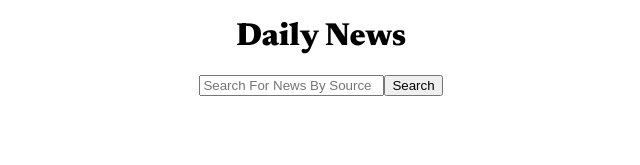
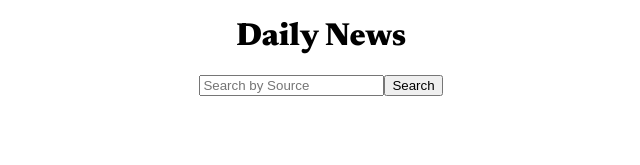
Before and after one commit to fabiolamariapina/daily-news, a React (Create React App) app in the folder daily-news/: page / in a window 1280 px wide. Shown: the top 165 px of the page, without its empty margins (319-959 px from the left). Built offline with nearby package versions, Linux system fonts and the light colour scheme.

Commit message:
changed placeholder

```diff
--- a/daily-news/src/App.js
+++ b/daily-news/src/App.js
@@ -19,7 +19,7 @@ export default class App extends Component {
               <Form.Control
                 className="mb-2 mr-sm-2"
                 id="inlineFormInputName2"
-                placeholder="Search For News By Source"
+                placeholder="Search by Source"
               />
               <Button type="submit" className="mb-2">
                 Search
```
